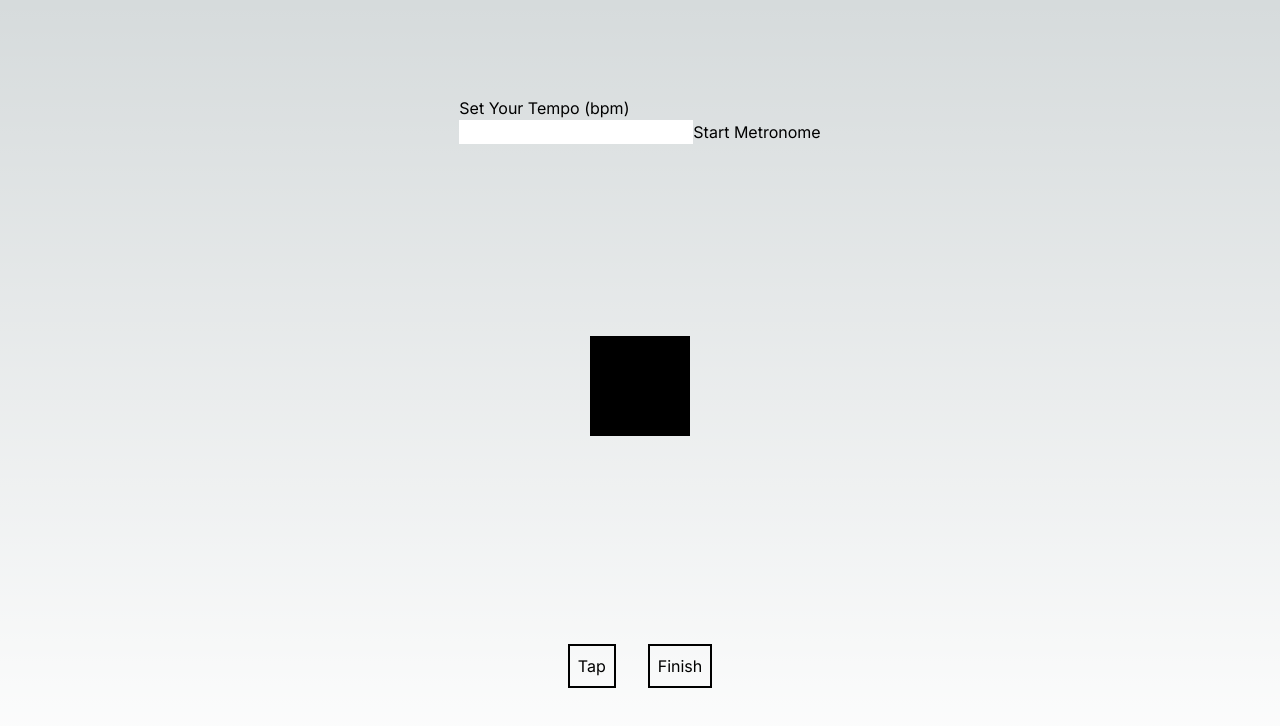
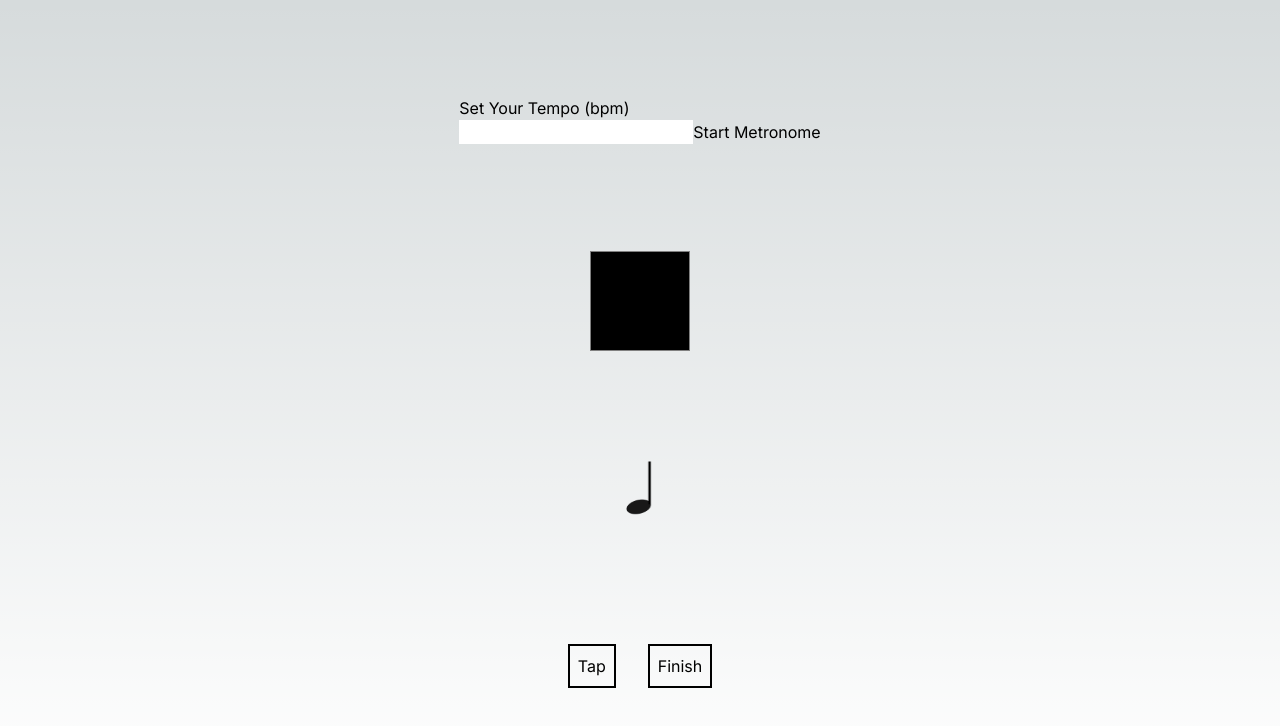
Before and after one commit to anthem123/rhythm-finder, a Next.js app: page / in a window 1280 px wide. Both pictures are taken after a click on the button "Tap". Shown: the top 726 px of the page. Built offline with nearby package versions, Linux system fonts and the light colour scheme.

Commit message:
Prints quarter notes and 8th notes

```diff
--- a/src/app/metronome.jsx
+++ b/src/app/metronome.jsx
@@ -12,6 +12,7 @@ export default function Metronome({
       width: '100px',
       height: '100px',
       backgroundColor: '#000000',
+      border: 'grey 1px solid',
       '-webkit-animation': metronomeOn ? `flickerAnimation ${msTempo}ms infinite` : '',
       '-moz-animation': metronomeOn ? `flickerAnimation ${msTempo}ms infinite` : '',
       '-o-animation': metronomeOn ? `flickerAnimation ${msTempo}ms infinite` : '',
--- /dev/null
+++ b/src/app/note-viewer.jsx
@@ -0,0 +1,21 @@
+import Image from 'next/image'
+
+export default function NoteViewer({
+  rhythmList
+  }) {
+    const images = rhythmList.map((rhythm, index) => (
+      <Image
+        key={`image-${index}`}
+        src={`/notes/${rhythm.noteValue}.png`}
+        alt='Text'
+        width={50}
+        height={100}
+      />
+    ));
+
+    return (
+      <div className='flex h-16'>
+        {images}
+      </div>
+    )
+  }
--- a/src/app/page.tsx
+++ b/src/app/page.tsx
@@ -1,13 +1,15 @@
 'use client'
 
 import React, { useState, useEffect } from 'react';
-import Metronome from './metronome'
+import Metronome from './metronome';
+import NoteViewer from './note-viewer';
 
 export default function Home() {
   const [tempo, setTempo] = useState();
   const [metronomeOn, setMetronomeOn] = useState(false);
   const [metronomeText, setMetronomeText] = useState('Start Metronome');
-  const [rhythm, setRhythm] = useState([]);
+  const [rhythm, setRhythm] = useState<any[]>([]);
+  const [newRhythm, setNewRhythm] = useState(true);
 
   const startMetronome = () => {
     if (metronomeOn) {
@@ -23,7 +25,7 @@ export default function Home() {
     setTempo(textBox.target.value);
   }
 
-  const getNoteValue = duration => {
+  const getNoteValue = (duration) => {
     const quarterNoteMs = 60000/tempo;
     console.log(`Quarter Note ms = ${quarterNoteMs}`)
 
@@ -36,34 +38,40 @@ export default function Home() {
     } else if (duration >= quarterNoteMs * .8 && duration <= quarterNoteMs * 1.2) {
       return 'quarter';
     } else if (duration >= quarterNoteMs * .75 * .8 && duration <= quarterNoteMs * .75 * 1.2) {
-      return 'dotted-eigth'
-    }  else if (duration >= quarterNoteMs/2 * .8 && duration <= quarterNoteMs/2 * 1.2) {
-      return 'eigth'
-    } else if (duration >= quarterNoteMs/4 * .8 && duration <= quarterNoteMs/4 * 1.2) {
+      return 'dotted-eighth'
+    }  else if (duration >= quarterNoteMs *.5 * .8 && duration <= quarterNoteMs * .5 * 1.2) {
+      return 'eighth'
+    } else if (duration >= quarterNoteMs * .25 * .8 && duration <= quarterNoteMs * .25 * 1.2) {
       return 'sixteenth'
     }
     return 'other';
   }
 
   const addRhythm = () => {
-    if (rhythm.length === 0) {
+    if (newRhythm) {
       setRhythm([
-        ...rhythm,
         { start: new Date().getTime(), diff: 0, noteValue: "quarter" }
       ]);
+      setNewRhythm(false);
     } else {
       const newTime = new Date().getTime();
       const prevNote = rhythm[rhythm.length - 1];
       const diff = newTime - prevNote.start;
-      rhythm[rhythm.length - 1].diff = diff;
-      rhythm[rhythm.length - 1].noteValue = getNoteValue(diff);
+      prevNote.diff = diff;
+      prevNote.noteValue = getNoteValue(diff);
       setRhythm([
         ...rhythm,
-        { start: newTime }
+        { start: newTime, diff: 0, noteValue: "quarter" }
       ]);
     }
 
     console.log(rhythm);
+  }
+
+  const finishRhythm = () => {
+    setMetronomeOn(false);
+    setMetronomeText("Start Metronome");
+    setNewRhythm(true);
   }
 
   return (
@@ -77,9 +85,12 @@ export default function Home() {
         metronomeOn={metronomeOn}
         tempo={tempo}
       />
+      <NoteViewer
+        rhythmList={rhythm}
+      />
       <div>
         <button className="border-black border-2 m-4 p-2" onClick={addRhythm}>Tap</button>
-        <button className="border-black border-2 m-4 p-2">Finish</button>
+        <button className="border-black border-2 m-4 p-2" onClick={finishRhythm}>Finish</button>
       </div>
     </main>
   )
--- a/tsconfig.json
+++ b/tsconfig.json
@@ -10,6 +10,7 @@
     "esModuleInterop": true,
     "module": "esnext",
     "moduleResolution": "node",
+    "noImplicitAny": false,
     "resolveJsonModule": true,
     "isolatedModules": true,
     "jsx": "preserve",
```
Also changed, not shown: public/notes/eighth.png (added), public/notes/quarter.png (added), src/app/globals.css (line endings or trailing spaces).
